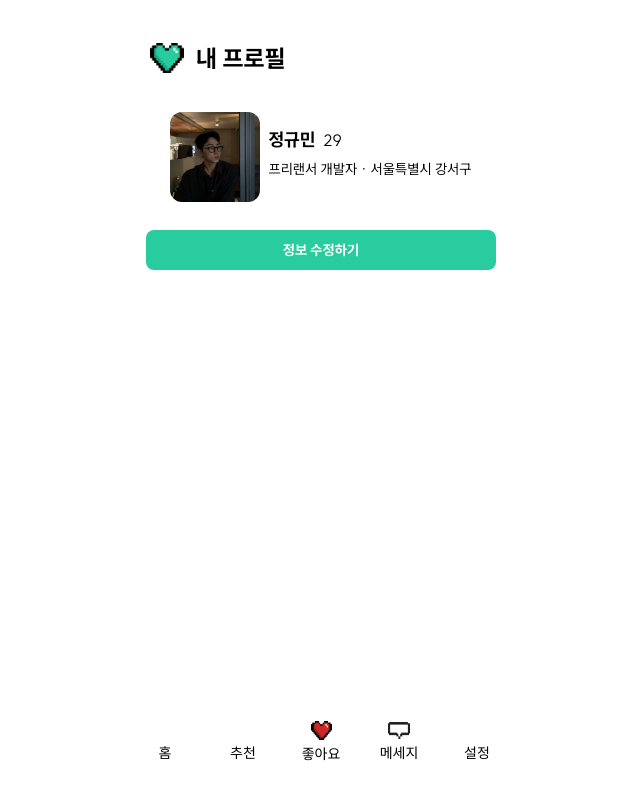
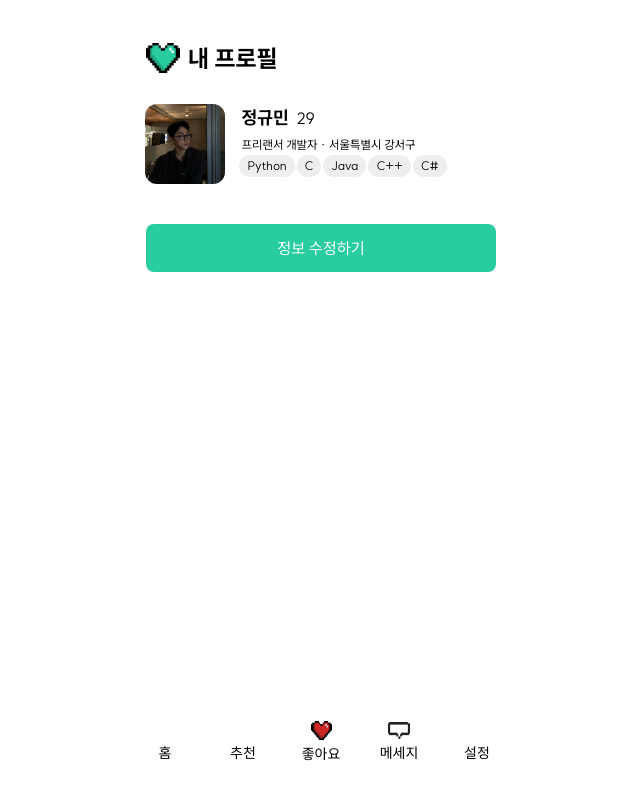
Before and after one commit to developer-dating/gitssum-FE, a React (Create React App) app: page /mypage in a window 1280 px wide. Shown: the whole page, without its empty margins (319-959 px from the left). Built offline with nearby package versions, Linux system fonts and the light colour scheme; no server answers.

Commit message:
mypage css

```diff
--- a/src/components/mypage/MypageMain.jsx
+++ b/src/components/mypage/MypageMain.jsx
@@ -1,33 +1,56 @@
+import { Link } from "react-router-dom";
+
 export const MypageMain = () => {
   return (
     <div className="font-SUIT">
-      <p className="w-[390px] mx-auto flex  text-[24px] font-bold mb-7 pt-10 pl-5">
-        <div className="mx-1 flex title-font font-medium items-center pr-2 text-gray-900 md:mb-0">
+      <p className="w-[390px] mx-auto flex  text-[24px] font-bold mb-2 pt-10 pl-4">
+        <div className="mx-1 flex title-font font-medium items-center pr-1 text-gray-900 md:mb-0">
           <img className="w-[34px] h-[30px]" src="img/heart.png " alt="logo" />
         </div>
         내 프로필
       </p>
-      <div className="flex items-center justify-center">
-        <div className="p-2 flex">
+      <div className="flex justify-center pr-16 ml-4 items-center ">
+        <div className="p-5 flex">
           <img
-            className="w-[90px] h-[90px] rounded-xl"
+            className="w-[80px] h-[80px]  mr-2 rounded-xl"
             src="img/gyumin.png "
             alt="profilePhoto"
           />
           <div>
-            <div className="mx-auto flex items-center  text-2xl pl-2 pt-3 md:flex-row">
+            <div className="mx-auto flex items-center pl-2 ">
               <div className="mr-1 font-bold text-[18px] pr-1">정규민</div>
               <div className="text-[16px]">29</div>
             </div>
-            <span className="pl-2 pt-1 text-sm">
+            <span className="pl-2 text-[12px]">
               프리랜서 개발자 ∙ 서울특별시 강서구
             </span>
+            <div className="text-[12px]">
+              <div className="flex pl-1.5">
+                <button className="bg-[#EEEEEE] px-2 py-0.5 mr-0.5 rounded-full">
+                  Python
+                </button>
+                <button className="bg-[#EEEEEE] px-2 py-0.5 mr-0.5 rounded-full">
+                  C
+                </button>
+                <button className="bg-[#EEEEEE] px-2 py-0.5 mr-0.5 rounded-full">
+                  Java
+                </button>
+                <button className="bg-[#EEEEEE] px-2 py-0.5 mr-0.5 rounded-full">
+                  C++
+                </button>
+                <button className="bg-[#EEEEEE] px-2 py-0.5 mr-0.5 rounded-full">
+                  C#
+                </button>
+              </div>
+            </div>
           </div>
         </div>
       </div>
-      <button className="mx-auto group relative flex justify-center items-center text-sm rounded-lg bg-[#28CC9E] text-white w-[350px] h-[40px] font-bold mt-5 mb-20">
-        정보 수정하기
-      </button>
+      <Link to="/editmyprofile" style={{ textDecoration: "none" }}>
+        <button className="mx-auto group relative flex justify-center items-center text-[16px] rounded-lg bg-[#28CC9E] text-white w-[350px] h-[48px]  mt-5 mb-20">
+          정보 수정하기
+        </button>{" "}
+      </Link>
     </div>
   );
 };
```
